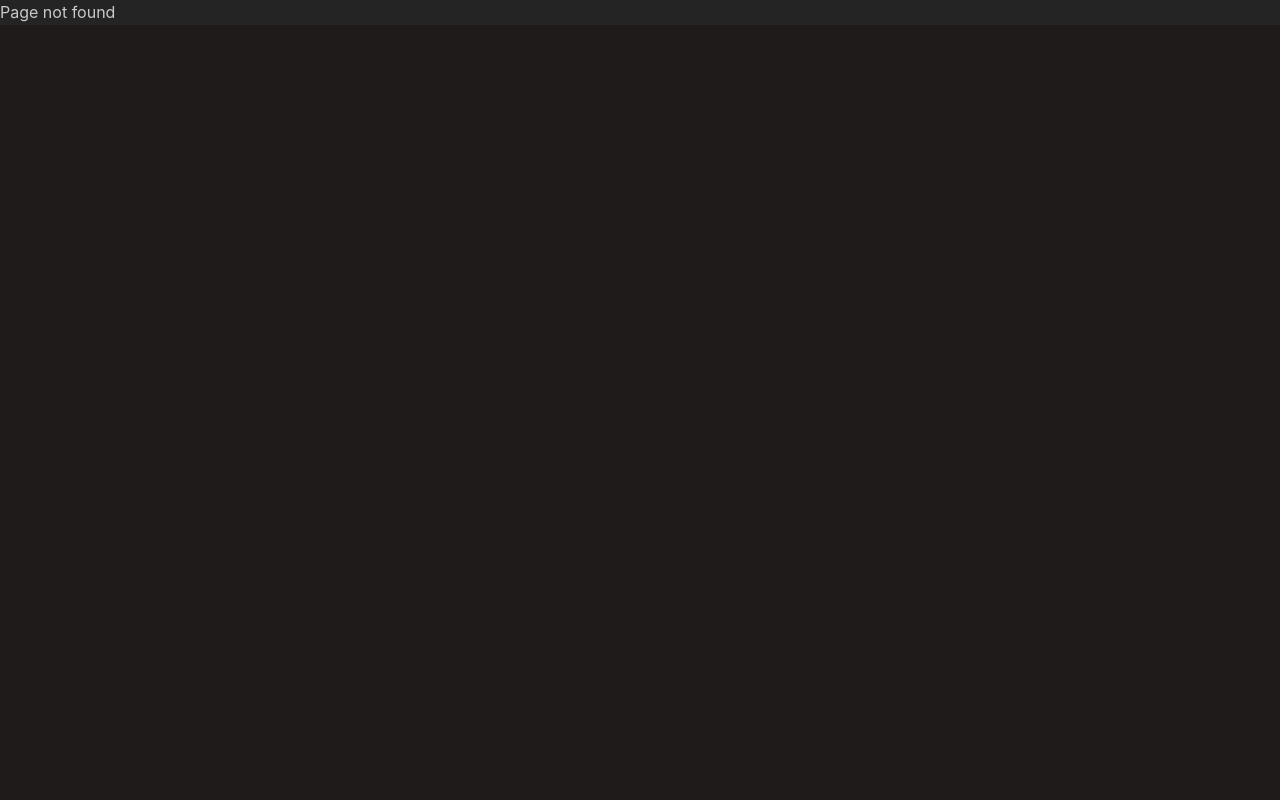
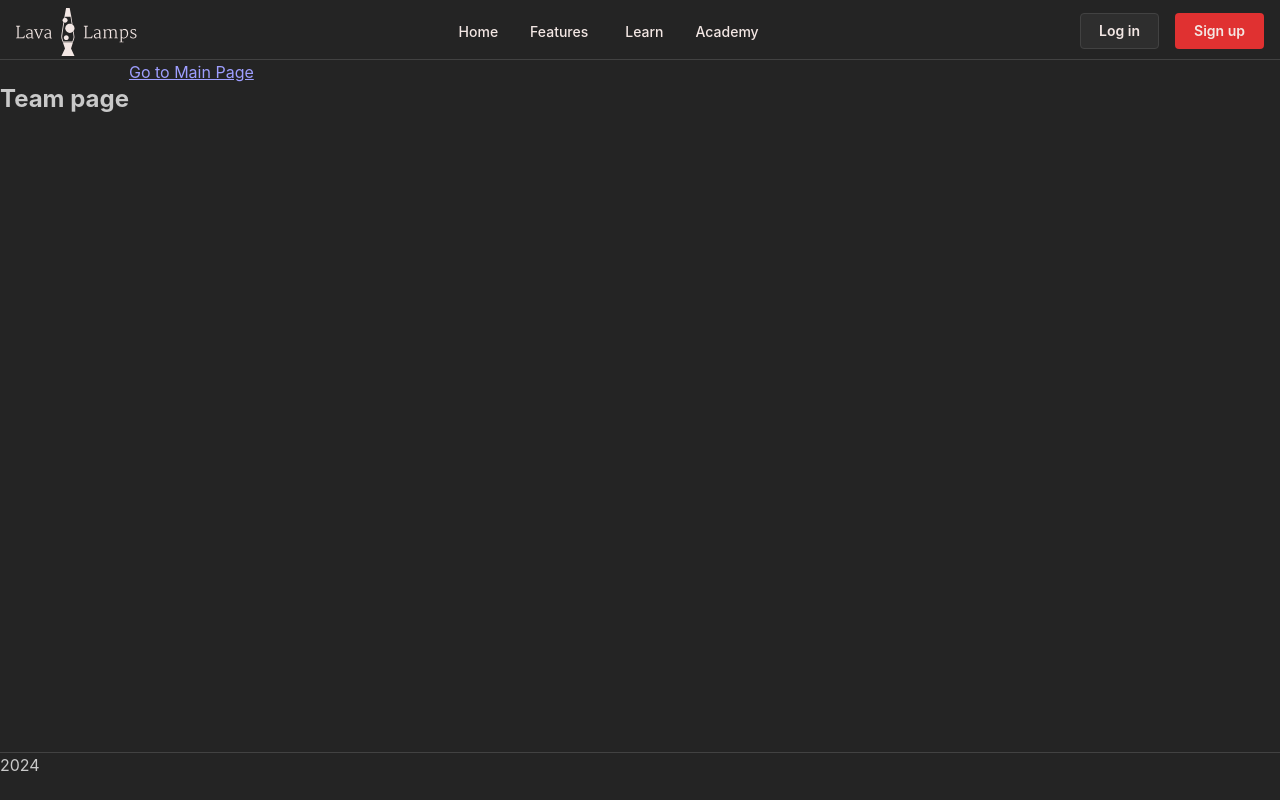
Before and after one commit to berriestime/eCommerce-Application, a React (Vite) app: page /team in a window 1280 px wide. Before the commit this address had no page. Built offline with nearby package versions, Linux system fonts and the light colour scheme.

Commit message:
feat: add new pages

```diff
--- /dev/null
+++ b/src/features/cart/cart-page.module.css
@@ -0,0 +1,3 @@
+.container {
+  display: flex;
+}
--- /dev/null
+++ b/src/features/cart/cart-page.tsx
@@ -0,0 +1,15 @@
+import type { FC } from 'react';
+import { Link } from 'react-router-dom';
+
+import s from './cart-page.module.css';
+
+const CartPage: FC = () => {
+  return (
+    <div className={s.container}>
+      <h2>Cart page</h2>
+      <Link to="/">Go to Main Page</Link>
+    </div>
+  );
+};
+
+export { CartPage };
--- /dev/null
+++ b/src/features/team/team-page.module.css
@@ -0,0 +1,3 @@
+.container {
+  display: flex;
+}
--- /dev/null
+++ b/src/features/team/team-page.tsx
@@ -0,0 +1,15 @@
+import type { FC } from 'react';
+import { Link } from 'react-router-dom';
+
+import s from './team-page.module.css';
+
+const TeamPage: FC = () => {
+  return (
+    <div className={s.container}>
+      <h2>Team page</h2>
+      <Link to="/">Go to Main Page</Link>
+    </div>
+  );
+};
+
+export { TeamPage };
```
Also changed, not shown: src/routes/routes.tsx (+10 -0 lines).
